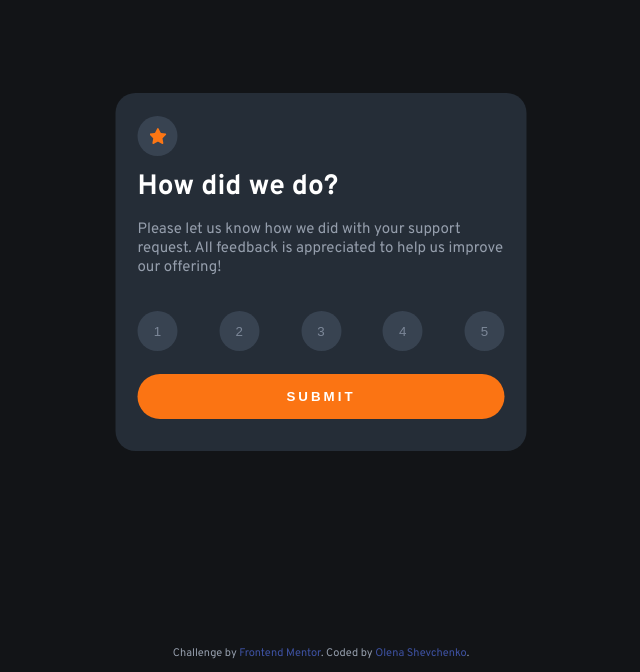
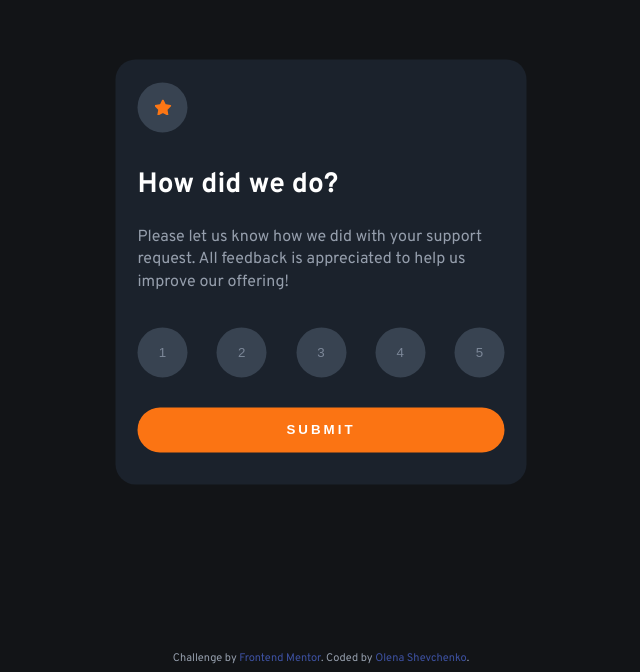
Before and after one commit to olenahelena/interactive_components, a plain HTML site: page index.html in a window 1280 px wide. Shown: the part 128-800 px from the top of the page, without its empty margins (319-959 px from the left). Drawn offline with Linux system fonts and the light colour scheme.

Commit message:
changed elements

```diff
--- a/styles/style.scss
+++ b/styles/style.scss
@@ -14,14 +14,13 @@ html {
     --white: hsl(0, 0%, 100%);
     --light-grey: hsl(217, 12%, 63%);
     --medium-grey: hsl(216, 12%, 54%);
-    --dark-blue: hsl(213, 19%, 18%);
+    --dark-blue: hsl(215, 23%, 14%);
     --dark-blue-grey: hsl(215, 18%, 27%);
     --very-dark-blue: hsl(216, 12%, 8%);
 }
 
 body {
     font-size: 15px;
-    line-height: 19px;
     color: var(--light-grey);
     font-weight: 400;
     font-family: 'Overpass', sans-serif;
@@ -44,7 +43,7 @@ body {
 
     @media (min-width: 600px) {
         max-width: 411px;
-        min-height: 354px;
+        min-height: 412px;
     }
 
     .star_icon {
@@ -58,9 +57,10 @@ body {
         margin-bottom: 22px;
 
         @media (min-width: 600px) {
-            width: 40px;
-            height: 40px;
-            padding: 12px;
+            width: 50px;
+            height: 50px;
+            padding: 17px;
+            margin-bottom: 35px;
         }
     }
 
@@ -78,9 +78,11 @@ body {
     p {
         margin: 0 0 34px;
         font-size: 14px;
+        line-height: 1.2;
 
         @media (min-width: 600px) {
-            font-size: 15px;
+            font-size: 16px;
+            line-height: 1.4;
         }
     }
 
@@ -92,6 +94,10 @@ body {
         justify-content: space-between;
         padding: 0;
         margin: 0 0 23px;
+
+        @media (min-width: 600px) {
+            margin: 0 0 30px;
+        }
 
         .btn {
             background-color: var(--dark-blue-grey);
@@ -106,8 +112,8 @@ body {
             border-style: none;
 
             @media (min-width: 600px) {
-                width: 40px;
-                height: 40px;
+                width: 50px;
+                height: 50px;
             }
         }
 
```
Also changed, not shown: styles/style.css, 1 other file.
